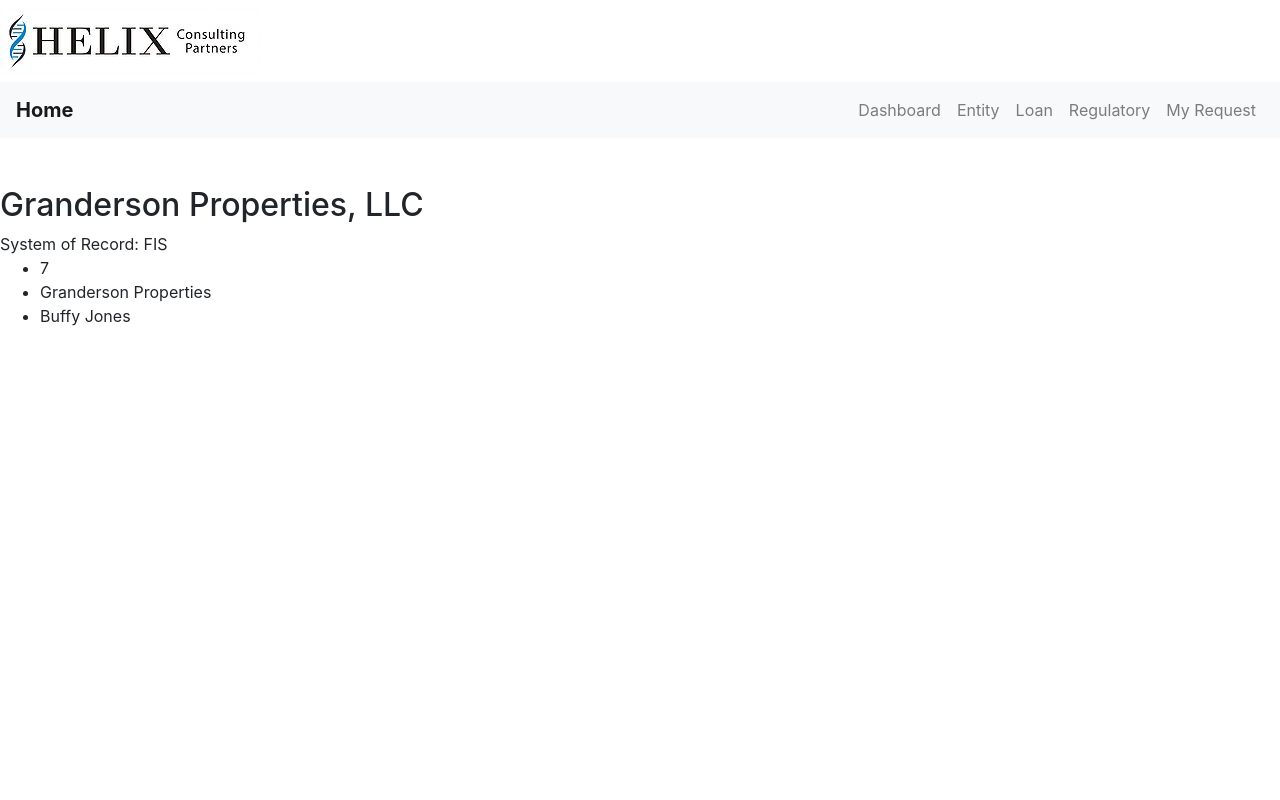
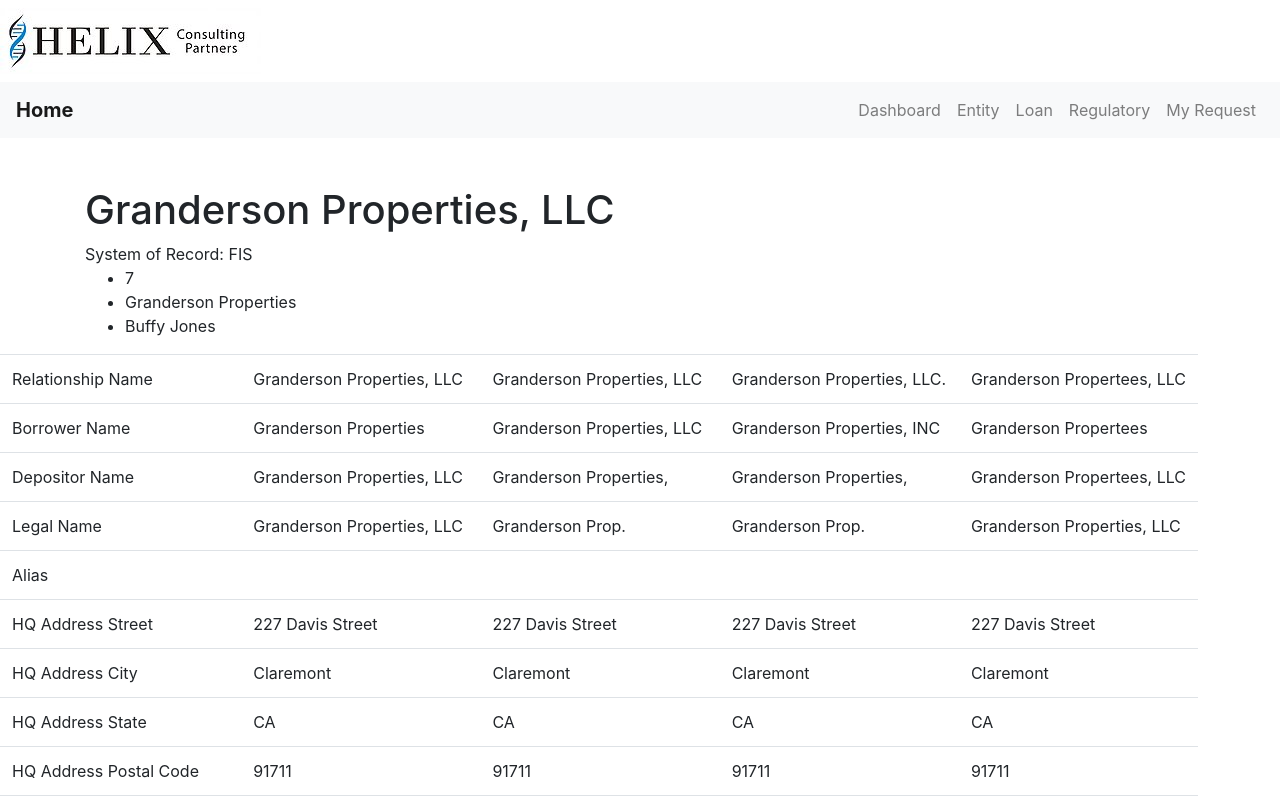
Before and after one commit to i-mckinney/regulatory-dashboard, a React (Create React App) app: page /editentity in a window 1280 px wide. Shown: the top 800 px of the page. Built offline with nearby package versions, Linux system fonts and the light colour scheme.

Commit message:
Added Entity Table

```diff
--- a/src/EntityDetails/EditEntity.js
+++ b/src/EntityDetails/EditEntity.js
@@ -1,21 +1,10 @@
 import React from "react"
-// import { Card } from "reactstrap"
-// import { useTable } from "react-table"
+import { Button } from "reactstrap"
 import EntityCard from "./EntityCard"
 import { detailedInfo } from "../MockData/ReconcileDWMockData"
-// import EntityTable from "./EntityTable"
-
-const renderTableData = (fields) => {
-  return fields.map((entityField) => {
-    <tr key={entityField.FieldName}>
-      <td key={entityField.FieldName}>{entityField.Label}</td>
-    </tr>
-  });
-}
+import EntityTable from "./EntityTable"
 
 const EditEntity = () => {
-  console.log(detailedInfo.Fields)
-
   //   const {
   //     getTableProps,
   //     getTableBodyProps,
@@ -36,20 +25,11 @@ const EditEntity = () => {
         BorrowerName={detailedInfo.HeaderInfo.BorrowerName}
         RelationshipManager={detailedInfo.HeaderInfo.RelationshipManager}
       />
-      <table>
-        {/* <thead></thead> */}
-
-        {/* {detailedInfo.Fields.map((entityField) => {
-        <tr key={entityField.FieldName}>
-          <th>{entityField.Label}</th>
-          {entityField.Records.map((record) => {
-            <th key={record.Soid}>record.Value</th>
-          })}
-        </tr>
-      })} */}
-
-        {renderTableData(detailedInfo.Fields)}
-      </table>
+      <EntityTable fields={detailedInfo.Fields} />
+      <Button color="secondary">Back</Button>
+      <Button color="success" disabled>
+        Confirm
+      </Button>
     </div>
   )
 }
--- a/src/EntityDetails/EntityCard.js
+++ b/src/EntityDetails/EntityCard.js
@@ -1,4 +1,6 @@
 import React from "react"
+// import { Card, CardBody, CardTitle, CardSubtitle, CardText } from "reactstrap"
+import PropTypes from "prop-types"
 
 const EntityCard = ({
   RecordLabel,
@@ -8,12 +10,15 @@ const EntityCard = ({
   RelationshipManager,
 }) => {
   return (
-    <div className="textbox">
-      <div>
-        <h2>{RecordLabel}</h2>
+    <div className="container entity-info-card-">
+
+      <div className="entity-card-title">
+        <h1>{RecordLabel}</h1>
       </div>
-      <div>System of Record: {SystemOfRecord}</div>
-      <div>
+      <div className="entity-card-subtitle">
+        System of Record: {SystemOfRecord}
+      </div>
+      <div className="entity-card-content">
         <ul>
           <li>{ID}</li>
           <li>{BorrowerName}</li>
@@ -24,8 +29,12 @@ const EntityCard = ({
   )
 }
 
-// EntityCard.propTypes = {
-//   RecordLabel: PropTypes.string.isRequired
-// }
+EntityCard.propTypes = {
+  RecordLabel: PropTypes.string.isRequired,
+  SystemOfRecord: PropTypes.string.isRequired,
+  ID: PropTypes.string.isRequired,
+  BorrowerName: PropTypes.string.isRequired,
+  RelationshipManager: PropTypes.string.isRequired,
+}
 
 export default EntityCard
--- /dev/null
+++ b/src/EntityDetails/EntityTable.css
@@ -0,0 +1,5 @@
+table {
+  width: 100%;
+  border-top-right-radius: 4px;
+  border-top-left-radius: 4px;
+}
--- a/src/EntityDetails/EntityTable.js
+++ b/src/EntityDetails/EntityTable.js
@@ -1,7 +1,31 @@
 import React from "react"
+import PropTypes from "prop-types"
 
-const EntityTable = () => {
-  return <div>Table</div>
+const EntityTable = ({ fields }) => {
+  const renderTableData = (entityFields) => {
+    return (
+      <div>
+        {entityFields.map((entityField) => (
+          <tr key={entityField.FieldName}>
+            <td key={entityField.FieldName}>{entityField.Label}</td>
+            {entityField.Records.map((record) => (
+              <td key={record.Soid}>{record.Value}</td>
+            ))}
+          </tr>
+        ))}
+      </div>
+    )
+  }
+
+  return (
+    <div>
+      <table className="table">{renderTableData(fields)}</table>
+    </div>
+  )
+}
+
+EntityTable.propTypes = {
+  fields: PropTypes.instanceOf(Array).isRequired,
 }
 
 export default EntityTable
```
Also changed, not shown: src/EntityDetails/EntityCard.css (added, +23 -0 lines).
